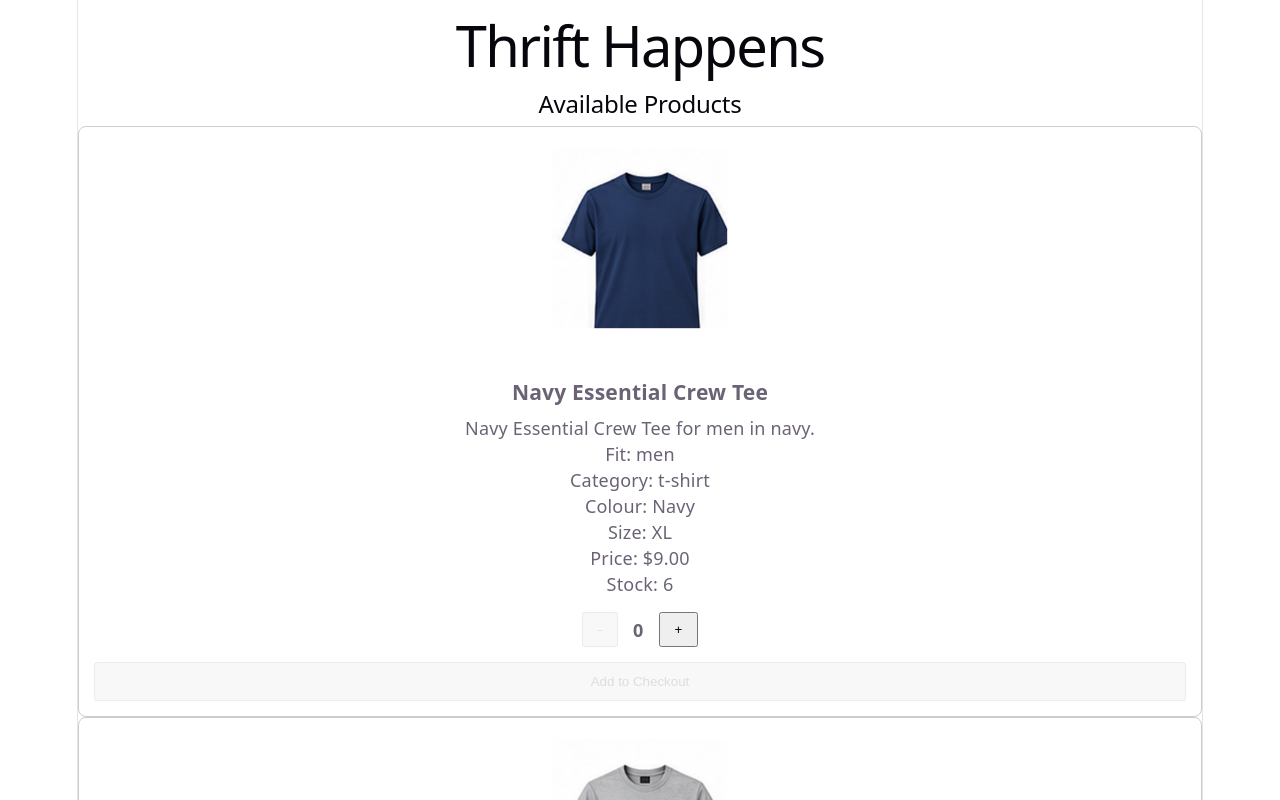
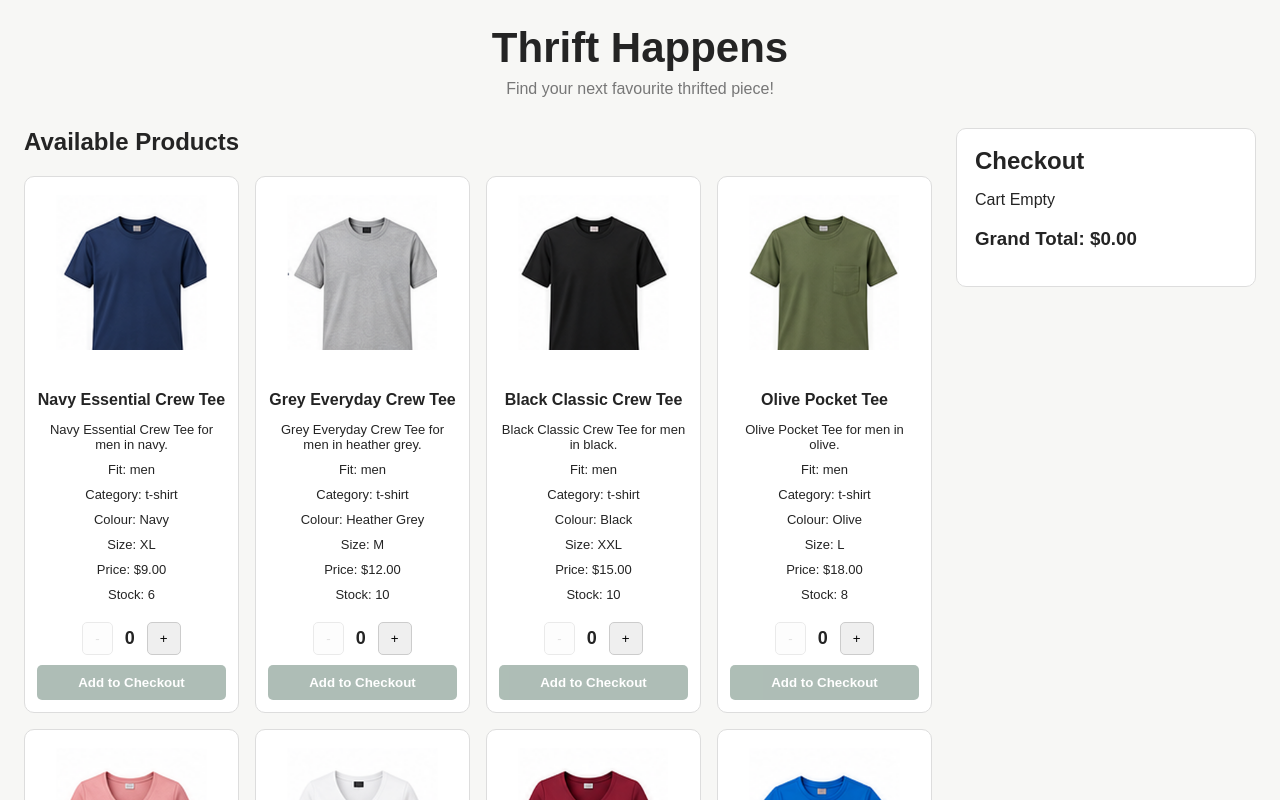
Before and after one commit to dwyerjulia/COMP2013-Project1, a React (Vite) app: page / in a window 1280 px wide. Shown: the top 800 px of the page. Built offline with nearby package versions, Linux system fonts and the light colour scheme.

Commit message:
fix css for placement of items and where checkout is

```diff
--- a/src/App.css
+++ b/src/App.css
@@ -1,45 +1,97 @@
+#root {
+  width: 100%;
+  min-height: 100vh;
+}
+
+.thrift-happens {
+  width: 100%;
+  max-width: 1900px;
+  margin: 0 auto;
+  padding: 24px;
+  box-sizing: border-box;
+}
+
+.store-header {
+  text-align: center;
+  margin-bottom: 30px;
+}
+
+.store-header h1 {
+  font-size: 42px;
+  margin: 0 0 8px;
+}
+
+.store-header p {
+  color: #777;
+  margin: 0;
+}
+
+.store-layout {
+  display: grid;
+  grid-template-columns: minmax(0, 1fr) 300px;
+  gap: 24px;
+  align-items: start;
+}
+
+.products-section {
+  min-width: 0;
+}
+
+.products-section h2 {
+  margin: 0 0 20px;
+}
+
 .items-container {
   display: grid;
-  grid-template-columns: repeat(auto-fit, minmax(240px, 1fr));
-  gap: 20px;
-  padding: 20px;
+  grid-template-columns: repeat(5, minmax(0, 1fr));
+  gap: 16px;
+  width: 100%;
 }
 
 .item-card {
-  border: 1px solid #ccc;
-  border-radius: 8px;
-  padding: 15px;
-  text-align: center;
-}
-
-.item-card {
-  border: 1px solid #ccc;
-  border-radius: 8px;
-  padding: 15px;
+  display: flex;
+  flex-direction: column;
+  min-width: 0;
+  padding: 12px;
+  border: 1px solid #ddd;
+  border-radius: 10px;
+  background-color: white;
+  box-sizing: border-box;
   text-align: center;
 }
 
 .item-card img {
   width: 100%;
-  height: 220px;
+  height: 190px;
   object-fit: contain;
+  border-radius: 6px;
 }
 
 .item-card h3 {
-  margin: 10px 0;
+  font-size: 16px;
+  margin: 12px 0 8px;
+}
+
+.item-card p {
+  font-size: 13px;
+  margin: 5px 0;
+  overflow-wrap: anywhere;
 }
 
 .quantity-selector {
   display: flex;
+  align-items: center;
   justify-content: center;
-  align-items: center;
-  gap: 15px;
-  margin: 15px 0;
+  gap: 12px;
+  margin-top: auto;
+  padding-top: 15px;
 }
 
 .quantity-selector button {
-  padding: 8px 14px;
+  padding: 8px 12px;
   cursor: pointer;
+  border: 1px solid #ccc;
+  border-radius: 5px;
 }
 
 .quantity-selector span {
@@ -53,12 +105,122 @@
 }
 
 .add-button {
+  width: 100%;
+  margin-top: 10px;
   padding: 10px;
-  width: 100%;
   cursor: pointer;
+  border: none;
+  border-radius: 5px;
+  background-color: #365c4a;
+  color: white;
+  font-weight: bold;
+}
+
+.add-button:hover:not(:disabled) {
+  background-color: #284536;
 }
 
 .add-button:disabled {
   opacity: 0.4;
   cursor: not-allowed;
 }
+
+.checkout-section {
+  position: sticky;
+  top: 20px;
+  align-self: start;
+  max-height: calc(100vh - 40px);
+  overflow-y: auto;
+  min-width: 0;
+}
+
+.checkout-container {
+  margin: 0;
+  padding: 18px;
+  border: 1px solid #ddd;
+  border-radius: 10px;
+  background-color: white;
+}
+
+.checkout-container h2 {
+  margin: 0 0 15px;
+}
+
+.checkout-card {
+  display: flex;
+  flex-direction: column;
+  gap: 5px;
+  padding: 12px 0;
+  border-bottom: 1px solid #ddd;
+}
+
+.checkout-card img {
+  width: 70px;
+  height: 70px;
+  object-fit: contain;
+}
+
+.checkout-card h3 {
+  font-size: 15px;
+  margin: 5px 0;
+}
+
+.checkout-card p {
+  font-size: 13px;
+  margin: 3px 0;
+}
+
+.checkout-card button,
+.checkout-container > button {
+  padding: 8px 12px;
+  cursor: pointer;
+  border: 1px solid #ccc;
+  border-radius: 5px;
+}
+
+@media (max-width: 1600px) {
+  .items-container {
+    grid-template-columns: repeat(4, minmax(0, 1fr));
+  }
+}
+
+@media (max-width: 1200px) {
+  .items-container {
+    grid-template-columns: repeat(3, minmax(0, 1fr));
+  }
+
+  .store-layout {
+    grid-template-columns: minmax(0, 1fr) 260px;
+    gap: 16px;
+  }
+}
+
+@media (max-width: 850px) {
+  .items-container {
+    grid-template-columns: repeat(2, minmax(0, 1fr));
+  }
+
+  .store-layout {
+    grid-template-columns: 1fr;
+  }
+
+  .checkout-section {
+    position: static;
+    max-height: none;
+    overflow-y: visible;
+  }
+}
+
+@media (max-width: 480px) {
+  .items-container {
+    grid-template-columns: 1fr;
+  }
+
+  .thrift-happens {
+    padding: 12px;
+  }
+
+  .store-header h1 {
+    font-size: 30px;
+  }
+}
--- a/src/components/ItemsContainer.tsx
+++ b/src/components/ItemsContainer.tsx
@@ -8,7 +8,7 @@ interface ItemsContainerProps {
 
 function ItemsContainer({ products, onAddToCheckout, }: ItemsContainerProps) {
     return (
-        <div className="item-container">
+        <div className="items-container">
             {products.map((product) => (
                 <ItemCard key={product.id} product={product} onAddToCheckout={onAddToCheckout} />
             ))}
--- a/src/components/ThriftHappens.tsx
+++ b/src/components/ThriftHappens.tsx
@@ -112,20 +112,26 @@ function ThriftHappens() {
 
     return (
         <div className="thrift-happens">
+            <header className="store-header">
                 <h1>Thrift Happens</h1>
+                <p>Find your next favourite thrifted piece!</p>
+            </header>
 
+        <div className="store-layout">
+            <main className="products-section">
                 <h2>Available Products</h2>
 
-    <ItemsContainer
-      products={shop.inventory}
-      onAddToCheckout={addToCheckout}
-    />
+                <ItemsContainer products={shop.inventory}
+                onAddToCheckout={addToCheckout} />
+            </main>
 
+            <aside className="checkout-section">
                 <CheckoutContainer
                 checkout={shop.checkout}
                 onRemove={removeFromCheckout}
-      onEmpty={emptyCheckout}
-    />
+                onEmpty={emptyCheckout} />
+            </aside>
+        </div>
         </div>
     );
 }
--- a/src/index.css
+++ b/src/index.css
@@ -1,111 +1,18 @@
 :root {
-  --text: #6b6375;
-  --text-h: #08060d;
-  --bg: #fff;
-  --border: #e5e4e7;
-  --code-bg: #f4f3ec;
-  --accent: #aa3bff;
-  --accent-bg: rgba(170, 59, 255, 0.1);
-  --accent-border: rgba(170, 59, 255, 0.5);
-  --social-bg: rgba(244, 243, 236, 0.5);
-  --shadow:
-    rgba(0, 0, 0, 0.1) 0 10px 15px -3px, rgba(0, 0, 0, 0.05) 0 4px 6px -2px;
-
-  --sans: system-ui, 'Segoe UI', Roboto, sans-serif;
-  --heading: system-ui, 'Segoe UI', Roboto, sans-serif;
-  --mono: ui-monospace, Consolas, monospace;
-
-  font: 18px/145% var(--sans);
-  letter-spacing: 0.18px;
-  color-scheme: light dark;
-  color: var(--text);
-  background: var(--bg);
-  font-synthesis: none;
-  text-rendering: optimizeLegibility;
-  -webkit-font-smoothing: antialiased;
-  -moz-osx-font-smoothing: grayscale;
-
-  @media (max-width: 1024px) {
-    font-size: 16px;
-  }
+  font-family: Arial, Helvetica, sans-serif;
+  color: #242424;
+  background-color: #f7f7f5;
 }
 
-@media (prefers-color-scheme: dark) {
-  :root {
-    --text: #9ca3af;
-    --text-h: #f3f4f6;
-    --bg: #16171d;
-    --border: #2e303a;
-    --code-bg: #1f2028;
-    --accent: #c084fc;
-    --accent-bg: rgba(192, 132, 252, 0.15);
-    --accent-border: rgba(192, 132, 252, 0.5);
-    --social-bg: rgba(47, 48, 58, 0.5);
-    --shadow:
-      rgba(0, 0, 0, 0.4) 0 10px 15px -3px, rgba(0, 0, 0, 0.25) 0 4px 6px -2px;
-  }
-
-  #social .button-icon {
-    filter: invert(1) brightness(2);
-  }
-}
-
-#root {
-  width: 1126px;
-  max-width: 100%;
-  margin: 0 auto;
-  text-align: center;
-  border-inline: 1px solid var(--border);
-  min-height: 100svh;
-  display: flex;
-  flex-direction: column;
+* {
   box-sizing: border-box;
 }
 
 body {
   margin: 0;
+  min-width: 320px;
 }
 
-h1,
-h2 {
-  font-family: var(--heading);
-  font-weight: 500;
-  color: var(--text-h);
+button {
+  font-family: inherit;
 }
-
-h1 {
-  font-size: 56px;
-  letter-spacing: -1.68px;
-  margin: 32px 0;
-  @media (max-width: 1024px) {
-    font-size: 36px;
-    margin: 20px 0;
-  }
-}
-h2 {
-  font-size: 24px;
-  line-height: 118%;
-  letter-spacing: -0.24px;
-  margin: 0 0 8px;
-  @media (max-width: 1024px) {
-    font-size: 20px;
-  }
-}
-p {
-  margin: 0;
-}
-
-code,
-.counter {
-  font-family: var(--mono);
-  display: inline-flex;
-  border-radius: 4px;
-  color: var(--text-h);
-}
-
-code {
-  font-size: 15px;
-  line-height: 135%;
-  padding: 4px 8px;
-  background: var(--code-bg);
-}
```
Lines whose indentation alone changed are shown as unchanged.
